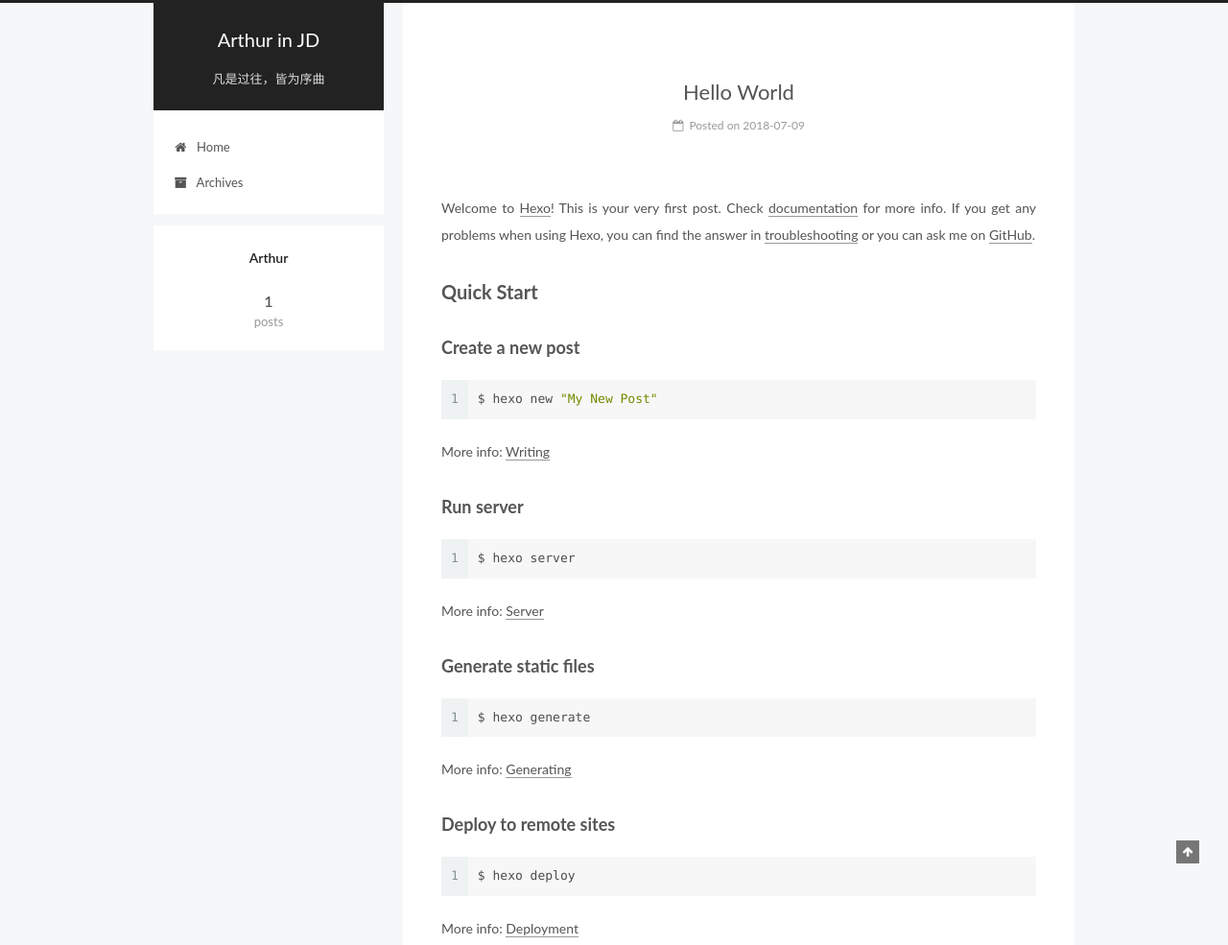
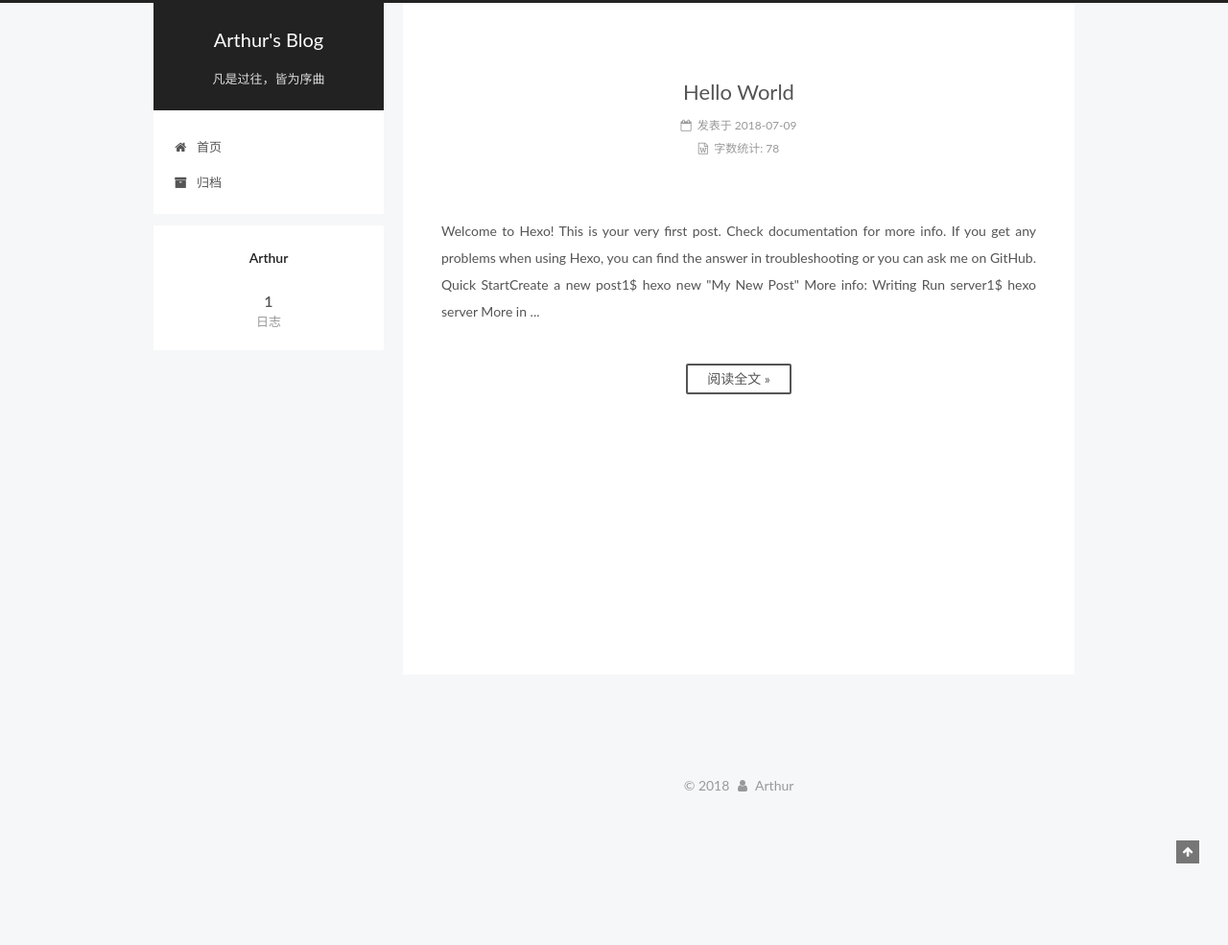
Before and after one commit to noildlihc/arthur, a plain HTML site: page index.html in a window 1280 px wide. Shown: the top 985 px of the page at 96% size. After the commit the page ends 853 px from the top, so only its background shows below. Drawn offline with Linux system fonts and the light colour scheme.

Commit message:
Site updated: 2018-07-09 20:48:41

```diff
--- a/css/main.css
+++ b/css/main.css
@@ -1823,7 +1823,7 @@
   width: 4px;
   height: 4px;
   border-radius: 50%;
-  background: #b57ed6;
+  background: #fb96ff;
 }
 .links-of-blogroll {
   font-size: 13px;
--- a/index.html
+++ b/index.html
@@ -5,7 +5,7 @@
 
 
 
-<html class="theme-next pisces use-motion" lang="zh-CN">
+<html class="theme-next pisces use-motion" lang="zh-Hans">
 <head>
   <meta charset="UTF-8"/>
 <meta http-equiv="X-UA-Compatible" content="IE=edge" />
@@ -80,12 +80,12 @@
 
 
 <meta property="og:type" content="website">
-<meta property="og:title" content="Arthur in JD">
+<meta property="og:title" content="Arthur&#39;s Blog">
 <meta property="og:url" content="https://noildlihc.github.io/index.html">
-<meta property="og:site_name" content="Arthur in JD">
-<meta property="og:locale" content="zh-CN">
+<meta property="og:site_name" content="Arthur&#39;s Blog">
+<meta property="og:locale" content="zh-Hans">
 <meta name="twitter:card" content="summary">
-<meta name="twitter:title" content="Arthur in JD">
+<meta name="twitter:title" content="Arthur&#39;s Blog">
 
 
 
@@ -101,7 +101,7 @@
     motion: {"enable":true,"async":false,"transition":{"post_block":"fadeIn","post_header":"slideDownIn","post_body":"slideDownIn","coll_header":"slideLeftIn","sidebar":"slideUpIn"}},
     duoshuo: {
       userId: '0',
-      author: 'Author'
+      author: '博主'
     },
     algolia: {
       applicationID: '',
@@ -121,7 +121,7 @@
 
 
 
-  <title>Arthur in JD</title>
+  <title>Arthur's Blog</title>
 
 
 
@@ -133,7 +133,7 @@
 
 </head>
 
-<body itemscope itemtype="http://schema.org/WebPage" lang="zh-CN">
+<body itemscope itemtype="http://schema.org/WebPage" lang="zh-Hans">
 
 
 
@@ -152,7 +152,7 @@
     <div class="custom-logo-site-title">
       <a href="/"  class="brand" rel="start">
         <span class="logo-line-before"><i></i></span>
-        <span class="site-title">Arthur in JD</span>
+        <span class="site-title">Arthur's Blog</span>
         <span class="logo-line-after"><i></i></span>
       </a>
     </div>
@@ -182,7 +182,7 @@
 
               <i class="menu-item-icon fa fa-fw fa-home"></i> <br />
 
-            Home
+            首页
           </a>
         </li>
 
@@ -192,7 +192,7 @@
 
               <i class="menu-item-icon fa fa-fw fa-archive"></i> <br />
 
-            Archives
+            归档
           </a>
         </li>
 
@@ -238,7 +238,7 @@
     </span>
 
     <span hidden itemprop="publisher" itemscope itemtype="http://schema.org/Organization">
-      <meta itemprop="name" content="Arthur in JD">
+      <meta itemprop="name" content="Arthur's Blog">
     </span>
 
 
@@ -258,9 +258,9 @@
                 <i class="fa fa-calendar-o"></i>
               </span>
 
-                <span class="post-meta-item-text">Posted on</span>
+                <span class="post-meta-item-text">发表于</span>
 
-              <time title="Post created" itemprop="dateCreated datePublished" datetime="2018-07-09T19:53:48+08:00">
+              <time title="创建于" itemprop="dateCreated datePublished" datetime="2018-07-09T19:53:48+08:00">
                 2018-07-09
               </time>
 
@@ -282,6 +282,25 @@
 
 
 
+            <div class="post-wordcount">
+
+
+                <span class="post-meta-item-icon">
+                  <i class="fa fa-file-word-o"></i>
+                </span>
+
+                  <span class="post-meta-item-text">字数统计&#58;</span>
+
+                <span title="字数统计">
+                  78
+                </span>
+
+
+
+
+
+            </div>
+
 
 
 
@@ -300,17 +319,19 @@
 
 
 
-            <p>Welcome to <a href="https://hexo.io/" target="_blank" rel="noopener">Hexo</a>! This is your very first post. Check <a href="https://hexo.io/docs/" target="_blank" rel="noopener">documentation</a> for more info. If you get any problems when using Hexo, you can find the answer in <a href="https://hexo.io/docs/troubleshooting.html" target="_blank" rel="noopener">troubleshooting</a> or you can ask me on <a href="https://github.com/hexojs/hexo/issues" target="_blank" rel="noopener">GitHub</a>.</p>
-<h2 id="Quick-Start"><a href="#Quick-Start" class="headerlink" title="Quick Start"></a>Quick Start</h2><h3 id="Create-a-new-post"><a href="#Create-a-new-post" class="headerlink" title="Create a new post"></a>Create a new post</h3><figure class="highlight bash"><table><tr><td class="gutter"><pre><span class="line">1</span><br></pre></td><td class="code"><pre><span class="line">$ hexo new <span class="string">"My New Post"</span></span><br></pre></td></tr></table></figure>
-<p>More info: <a href="https://hexo.io/docs/writing.html" target="_blank" rel="noopener">Writing</a></p>
-<h3 id="Run-server"><a href="#Run-server" class="headerlink" title="Run server"></a>Run server</h3><figure class="highlight bash"><table><tr><td class="gutter"><pre><span class="line">1</span><br></pre></td><td class="code"><pre><span class="line">$ hexo server</span><br></pre></td></tr></table></figure>
-<p>More info: <a href="https://hexo.io/docs/server.html" target="_blank" rel="noopener">Server</a></p>
-<h3 id="Generate-static-files"><a href="#Generate-static-files" class="headerlink" title="Generate static files"></a>Generate static files</h3><figure class="highlight bash"><table><tr><td class="gutter"><pre><span class="line">1</span><br></pre></td><td class="code"><pre><span class="line">$ hexo generate</span><br></pre></td></tr></table></figure>
-<p>More info: <a href="https://hexo.io/docs/generating.html" target="_blank" rel="noopener">Generating</a></p>
-<h3 id="Deploy-to-remote-sites"><a href="#Deploy-to-remote-sites" class="headerlink" title="Deploy to remote sites"></a>Deploy to remote sites</h3><figure class="highlight bash"><table><tr><td class="gutter"><pre><span class="line">1</span><br></pre></td><td class="code"><pre><span class="line">$ hexo deploy</span><br></pre></td></tr></table></figure>
-<p>More info: <a href="https://hexo.io/docs/deployment.html" target="_blank" rel="noopener">Deployment</a></p>
-
-
+          Welcome to Hexo! This is your very first post. Check documentation for more info. If you get any problems when using Hexo, you can find the answer in troubleshooting or you can ask me on GitHub.
+Quick StartCreate a new post1$ hexo new "My New Post"
+More info: Writing
+Run server1$ hexo server
+More in
+          ...
+          <!--noindex-->
+          <div class="post-button text-center">
+            <a class="btn" href="/2018/07/09/hello-world/#more" rel="contents">
+              阅读全文 &raquo;
+            </a>
+          </div>
+          <!--/noindex-->
 
 
     </div>
@@ -391,7 +412,7 @@
                 <a href="/archives/">
 
                   <span class="site-state-item-count">1</span>
-                  <span class="site-state-item-name">posts</span>
+                  <span class="site-state-item-name">日志</span>
                 </a>
               </div>
 
@@ -439,18 +460,6 @@
 
 
 </div>
-
-
-  <div class="powered-by">Powered by <a class="theme-link" target="_blank" href="https://hexo.io">Hexo</a></div>
-
-
-
-  <span class="post-meta-divider">|</span>
-
-
-
-  <div class="theme-info">Theme &mdash; <a class="theme-link" target="_blank" href="https://github.com/iissnan/hexo-theme-next">NexT.Pisces</a> v5.1.4</div>
-
 
 
 
```
Also changed, not shown: 2018/07/09/hello-world/index.html (+34 -27 lines), archives/2018/07/index.html (+13 -25 lines), archives/2018/index.html (+13 -25 lines), archives/index.html (+13 -25 lines).
